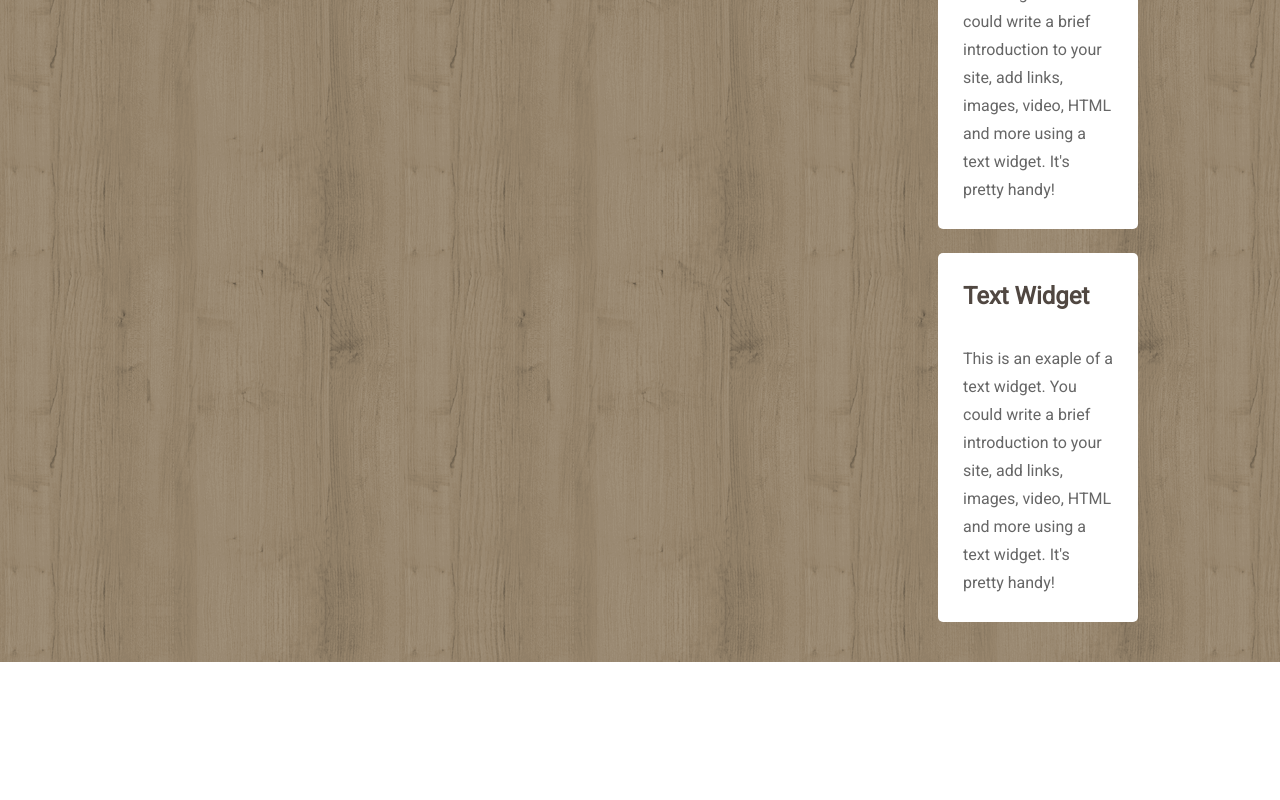
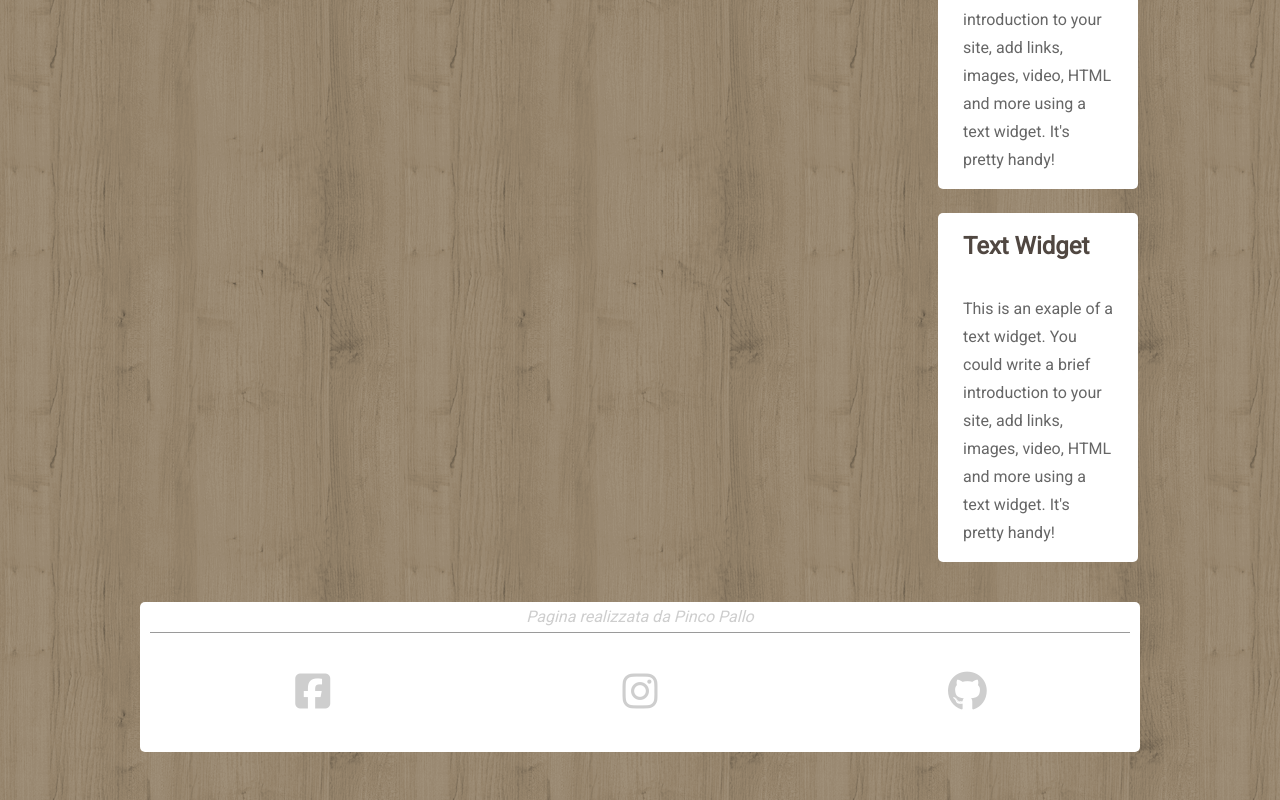
Before and after one commit to marco-de-clara/htmlcss-struttura-wp, a plain HTML site: page index.html in a window 1280 px wide. Shown: the part 989-1789 px from the top of the page. Before the commit the page ends 1651 px from the top, so only its background shows below. Drawn offline with Linux system fonts and the light colour scheme.

Commit message:
Footer done

```diff
--- a/index.html
+++ b/index.html
@@ -8,8 +8,8 @@
         <link rel="stylesheet" href="style.css">
     </head>
     <body>
-        <!-- BEGIN #background -->
-        <div id="background">
+        <!-- BEGIN #page -->
+        <div id="page">
             <!-- BEGIN header -->
             <header>
                 <img src="img/logo.png" alt="Logo Natural Theme">
@@ -139,9 +139,32 @@
             </main>
             <!-- BEGIN footer -->
             <footer>
+                <div class="box">
+                    <p>
+                        Pagina realizzata da Pinco Pallo
+                    </p>
+                    <div id="floater"></div>
+                    <div id="contacts-wrapper">
+                        <span class="contacts">
+                            <a href="#">
+                                <span class="fab fa-facebook-square"></span>
+                            </a>
+                        </span>
+                        <span class="contacts">
+                            <a href="#">
+                                <span class="fab fa-instagram"></span>
+                            </a>
+                        </span>
+                        <span class="contacts">
+                            <a href="#">
+                                <span class="fab fa-github"></span>
+                            </a>
+                        </span>
+                    </div>
+                </div>
             </footer>
             <!-- END footer -->
         </div>
-        <!-- END #background -->
+        <!-- END #page -->
     </body>
 </html>
--- a/style.css
+++ b/style.css
@@ -13,13 +13,16 @@ body {
     line-height: 1.8;
 }
 
-#background {
+#page {
     background-image: url('img/pattern.png');
-    height: 100%;
+    padding-bottom: 24px;
 }
 
 header, main {
     margin: auto;
+}
+
+header, main, footer {
     text-align: center;
 }
 
@@ -36,9 +39,12 @@ img {
     line-height: 37px;
 }
 
+#menu li a, .box li a, .contacts a {
+    text-decoration: none;
+}
+
 #menu li a {
     display: inline-block;
-    text-decoration: none;
     color: #ffffff;
     padding: 0 10px;
     height: 22px;
@@ -55,7 +61,7 @@ img {
     left: 0;
 }
 
-main, nav {
+main, nav, footer {
     margin: 0px auto;
     max-width: 1000px;
 }
@@ -82,6 +88,10 @@ main::after {
     margin: 16px 0px;
 }
 
+#sidebar, .text {
+    text-align: left;
+}
+
 #sidebar {
     width: 25%;
     margin-right: 24px;
@@ -92,8 +102,7 @@ main::after {
     border-radius: 5px;
     background-color: #ffffff;
     margin-bottom: 24px;
-    padding: 10px 10px;
-    text-align: left;
+    padding: 0px 10px;
 }
 
 h2, p {
@@ -101,7 +110,6 @@ h2, p {
 }
 
 h2 {
-    text-align: left;
     color: #504741;
 }
 
@@ -128,10 +136,39 @@ ul {
     margin-right: 24px;
 }
 
-.box p {
+.post .box p, .widget .box p {
     line-height: 28px;
 }
 
 .widget {
     width: 20%;
 }
+
+footer .box p, .contacts, .contacts a {
+    color: #cecece;
+}
+
+footer .box p {
+    font-style: italic;
+    border-bottom: 1px solid #9a9a9a;
+}
+
+footer .box {
+    height: 150px;
+}
+
+.contacts {
+    display: inline-block;
+    font-size: 40px;
+    width: 33%;
+}
+
+#floater {
+    float: left;
+    width: 100%;
+    height: 25%;
+}
+
+#contacts-wrapper {
+    clear: both;
+}
```
